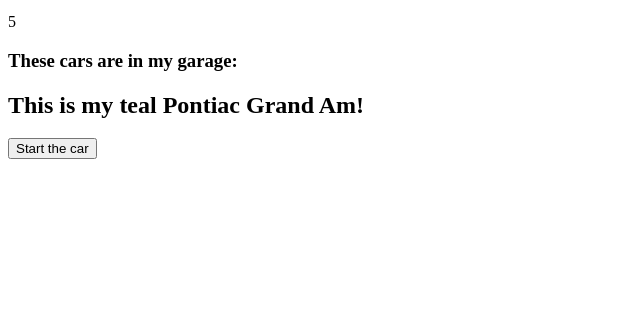
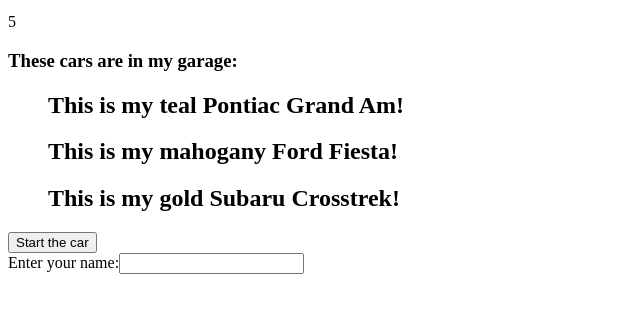
Before and after one commit to RevelDeng/My_First_React_Code, a React app in the folder my-react-app/: page / in a window 1280 px wide. Shown: the part 119-432 px from the top of the page, without its empty margins (0-640 px from the left). Built offline with nearby package versions, Linux system fonts and the light colour scheme.

Commit message:
added conditional and form

```diff
--- a/my-react-app/public/index.html
+++ b/my-react-app/public/index.html
@@ -30,6 +30,7 @@
     <noscript>You need to enable JavaScript to run this app.</noscript>
     <div id="root"></div>
     <div id="second_root"></div>
+    <div id="third_root"></div>
     <!--
       This HTML file is a template.
       If you open it directly in the browser, you will see an empty page.
--- a/my-react-app/src/index.js
+++ b/my-react-app/src/index.js
@@ -1,4 +1,4 @@
-import React from 'react';
+import React, {useState} from 'react';
 import ReactDOM from 'react-dom';
 
 var x = 5
@@ -15,23 +15,45 @@
 )
 
 function Car(props) {
-  return <h2>This is my {props.brand.color} {props.brand.name} {props.brand.model}!</h2>
+  return <h2>This is my {props.color} {props.name} {props.model}!</h2>
 }
 
 function Garage() {
-  const carInfo = {
-    name: "Pontiac",
-    model: "Grand Am",
-    color: "teal"
-  }
-  const start = () => {
-    alert("Starting up the car")
+  const cars = [
+    {id: 1, name: "Pontiac", model: "Grand Am", color: "teal"},
+    {id: 2, name: "Ford", model: "Fiesta", color: "mahogany"},
+    {id: 3, name: "Subaru", model: "Crosstrek", color: "gold"}
+  ]
+  const start = (startchance) => {
+    if (startchance < 0.5) {
+      alert("Starting up the car")
+    }
+    else {
+      alert("Failed to start up the car")
+    }
   }
   return <>
     <h3>These cars are in my garage:</h3>
-    <Car brand={carInfo} />
-    <button onClick={start}>Start the car</button>
+    <ul>
+      {cars.map((car) => <Car key={car.id} name={car.name} model={car.model} color={car.color} />)}
+    </ul>
+    <button onClick={() => start(Math.random())}>Start the car</button>
   </>
+}
+
+function Form() {
+  const [name, setName] = useState("")
+
+  return (
+    <form>
+      <label>Enter your name:
+        <input
+          value={name}
+          onChange={(e) => setName(e.target.value)}
+        />
+      </label>
+    </form>
+  )
 }
 
 ReactDOM.render(
@@ -43,3 +65,8 @@
   <Garage/>,
   document.getElementById('second_root')
 )
+
+ReactDOM.render(
+  <Form/>,
+  document.getElementById('third_root')
+)
```
